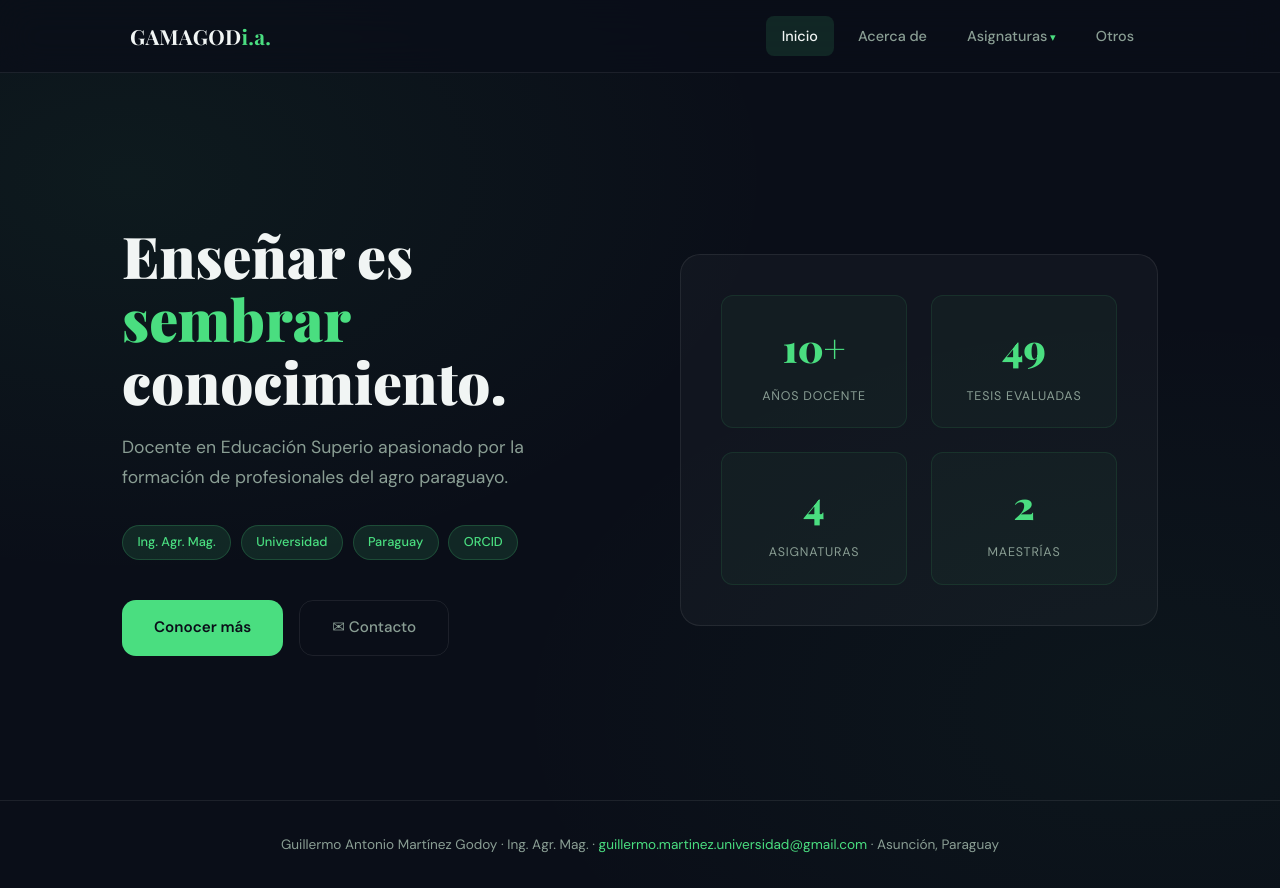
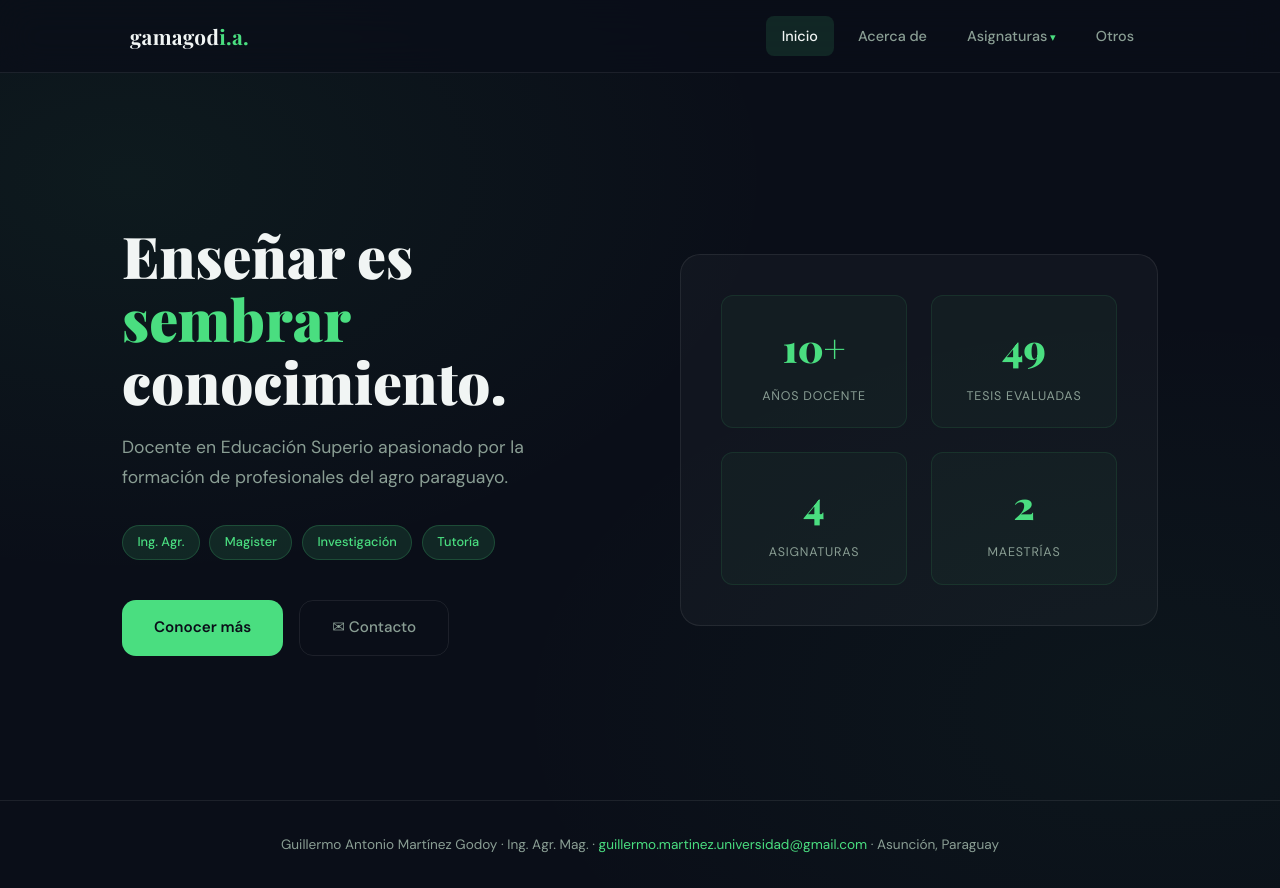
Before and after one commit to guillermomartinezuniversidad-ops/Sitio_web, a plain HTML site: page index.html in a window 1280 px wide. Drawn offline with nearby package versions, Linux system fonts and the light colour scheme.

Commit message:
index.html

```diff
--- a/index.html
+++ b/index.html
@@ -548,7 +548,7 @@
 
 <header>
     <nav>
-        <div class="logo">GAMAGOD<span>i.a.</span></div>
+        <div class="logo">gamagod<span>i.a.</span></div>
         <ul class="nav-links">
             <li><a href="#" class="nav-link active" data-section="inicio">Inicio</a></li>
             <li><a href="#" class="nav-link" data-section="acerca">Acerca de</a></li>
@@ -573,10 +573,10 @@
             <h1>Enseñar es <em>sembrar</em> conocimiento.</h1>
             <p>Docente en Educación Superio apasionado por la formación de profesionales del agro paraguayo.</p>
             <div class="hero-tags">
-                <span class="tag">Ing. Agr. Mag.</span>
-                <span class="tag">Universidad</span>
-                <span class="tag">Paraguay</span>
-                <span class="tag">ORCID</span>
+                <span class="tag">Ing. Agr.</span>
+                <span class="tag">Magister</span>
+                <span class="tag">Investigación</span>
+                <span class="tag">Tutoría</span>
             </div>
             <div class="hero-btns">
                 <a href="#" class="btn-primary nav-link" data-section="acerca">Conocer más</a>
@@ -611,7 +611,7 @@
                     <ul>
                         <li>guillermo.martinez.universidad@gmail.com</li>
                         <li>guillermo.martinez2@usc.edu.py</li>
-                        <li><a href="https://orcid.org/0009-0005-2198-1981" target="_blank" style="color:var(--accent)">ORCID</a> · <a href="https://scholar.google.com/citations?hl=es&user=FQ2nERsAAAAJ" target="_blank" style="color:var(--accent)">Google Scholar</a></li>
+                        <li><a href="https://cv.conacyt.gov.py/publicar/cv?id=83a45b2b99c8dbe30980bf80b687386b" target="_blank" style="color:var(--accent)">CVPY</a> · <li><a href="https://orcid.org/0009-0005-2198-1981" target="_blank" style="color:var(--accent)">ORCID</a> · <a href="https://scholar.google.com/citations?hl=es&user=FQ2nERsAAAAJ" target="_blank" style="color:var(--accent)">Google Scholar</a></li>
                     </ul>
                 </div>
 
```
